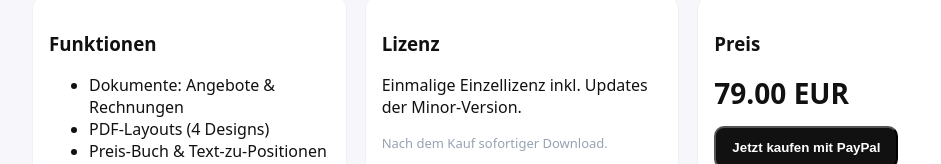
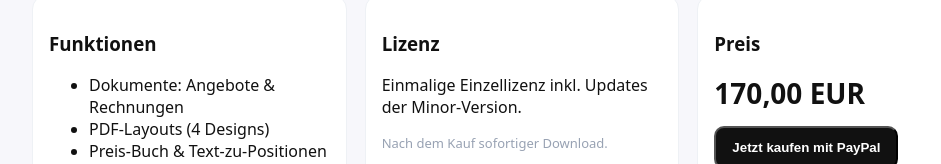
Before and after one commit to belmarexha-source/R.HotRechnungProfi-v2, a plain HTML site: page index.html in a window 1280 px wide. Shown: the part 253-417 px from the top of the page, without its empty margins (118-1059 px from the left). Drawn offline with Linux system fonts and the light colour scheme.

Commit message:
Update index.html

```diff
--- a/index.html
+++ b/index.html
@@ -57,7 +57,7 @@
       </div>
       <div class="card">
         <h3>Preis</h3>
-        <div class="price">79.00 EUR</div>
+        <div class="price">170,00 EUR</div>
         <!-- PayPal Sofort-Kaufen (Standard-Formular) -->
         <form action="https://www.paypal.com/cgi-bin/webscr" method="post">
           <input type="hidden" name="cmd" value="_xclick">
```
